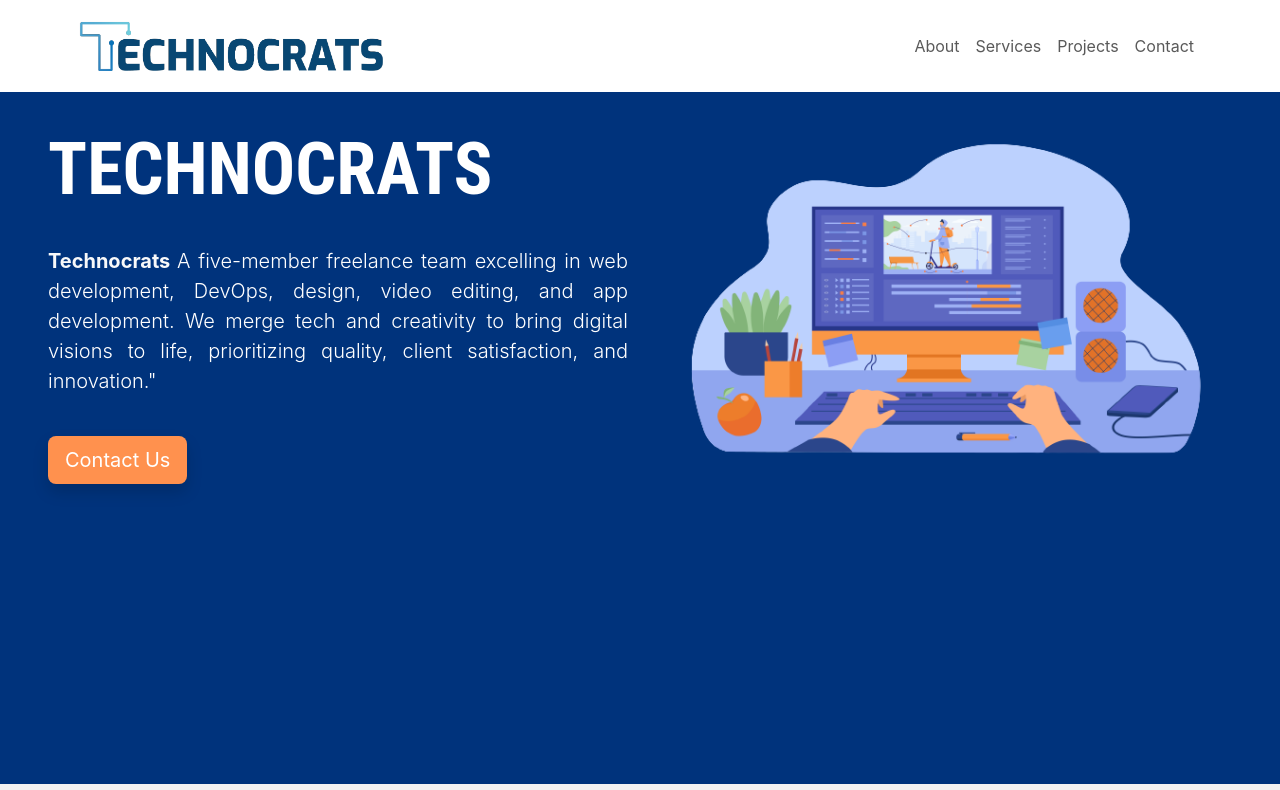
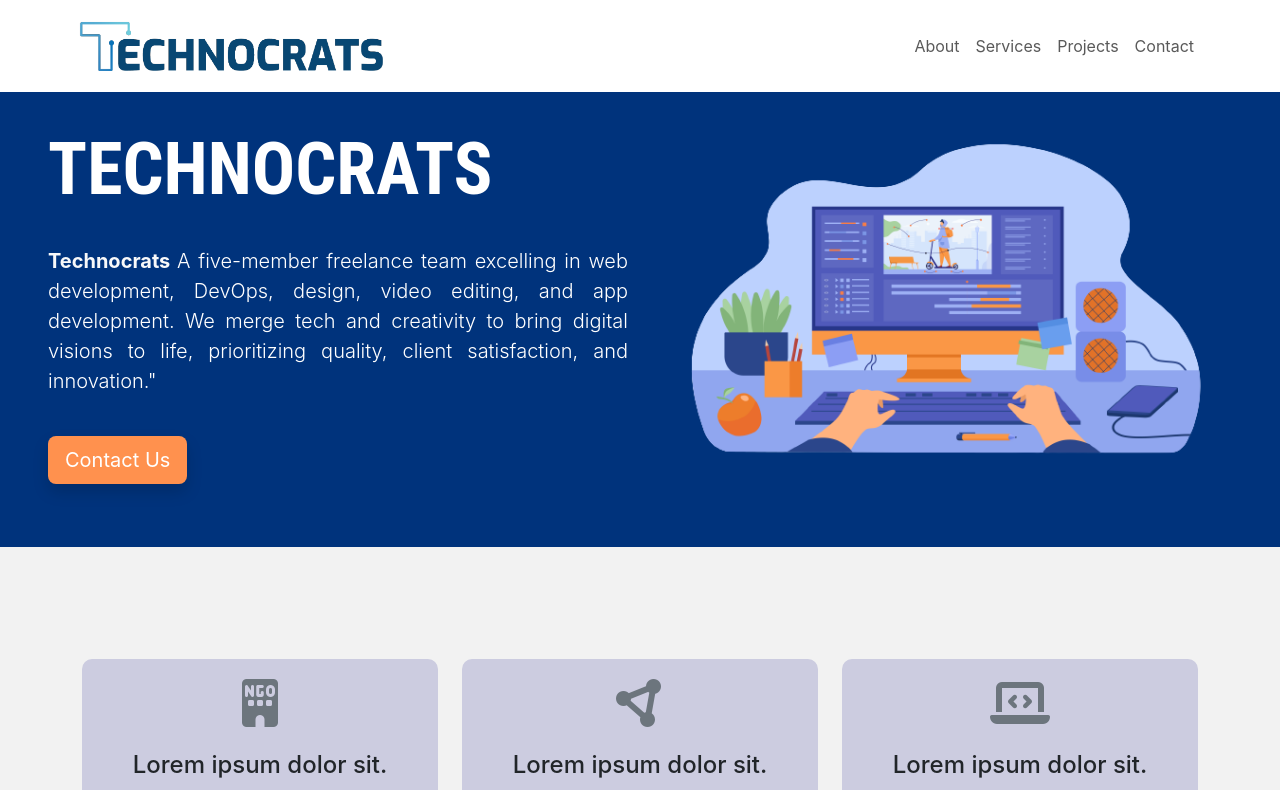
Before and after one commit to technocrats-portfolio/Technocrats, a React (Create React App) app: page / in a window 1280 px wide. Shown: the top 790 px of the page. Built offline with nearby package versions, Linux system fonts and the light colour scheme.

Commit message:
Header change

```diff
--- a/public/index.html
+++ b/public/index.html
@@ -9,7 +9,7 @@
     <link href="https://cdn.jsdelivr.net/npm/bootstrap@5.3.0-alpha1/dist/css/bootstrap.min.css" rel="stylesheet" integrity="sha384-GLhlTQ8iRABdZLl6O3oVMWSktQOp6b7In1Zl3/Jr59b6EGGoI1aFkw7cmDA6j6gD" crossorigin="anonymous">
     <link rel="stylesheet" href="https://cdnjs.cloudflare.com/ajax/libs/font-awesome/6.3.0/css/all.min.css" integrity="sha512-SzlrxWUlpfuzQ+pcUCosxcglQRNAq/DZjVsC0lE40xsADsfeQoEypE+enwcOiGjk/bSuGGKHEyjSoQ1zVisanQ==" crossorigin="anonymous" referrerpolicy="no-referrer" />
   </head>
-    <title>React App</title>
+    <title>Technocrats</title>
   </head>
   <body>
     <noscript>You need to enable JavaScript to run this app.</noscript>
--- a/src/Home.css
+++ b/src/Home.css
@@ -54,7 +54,6 @@
     .sec1{
       margin-top: 1px;
        background-color: var(--header);
-        min-height: 90vh;
     }
 
 
```
